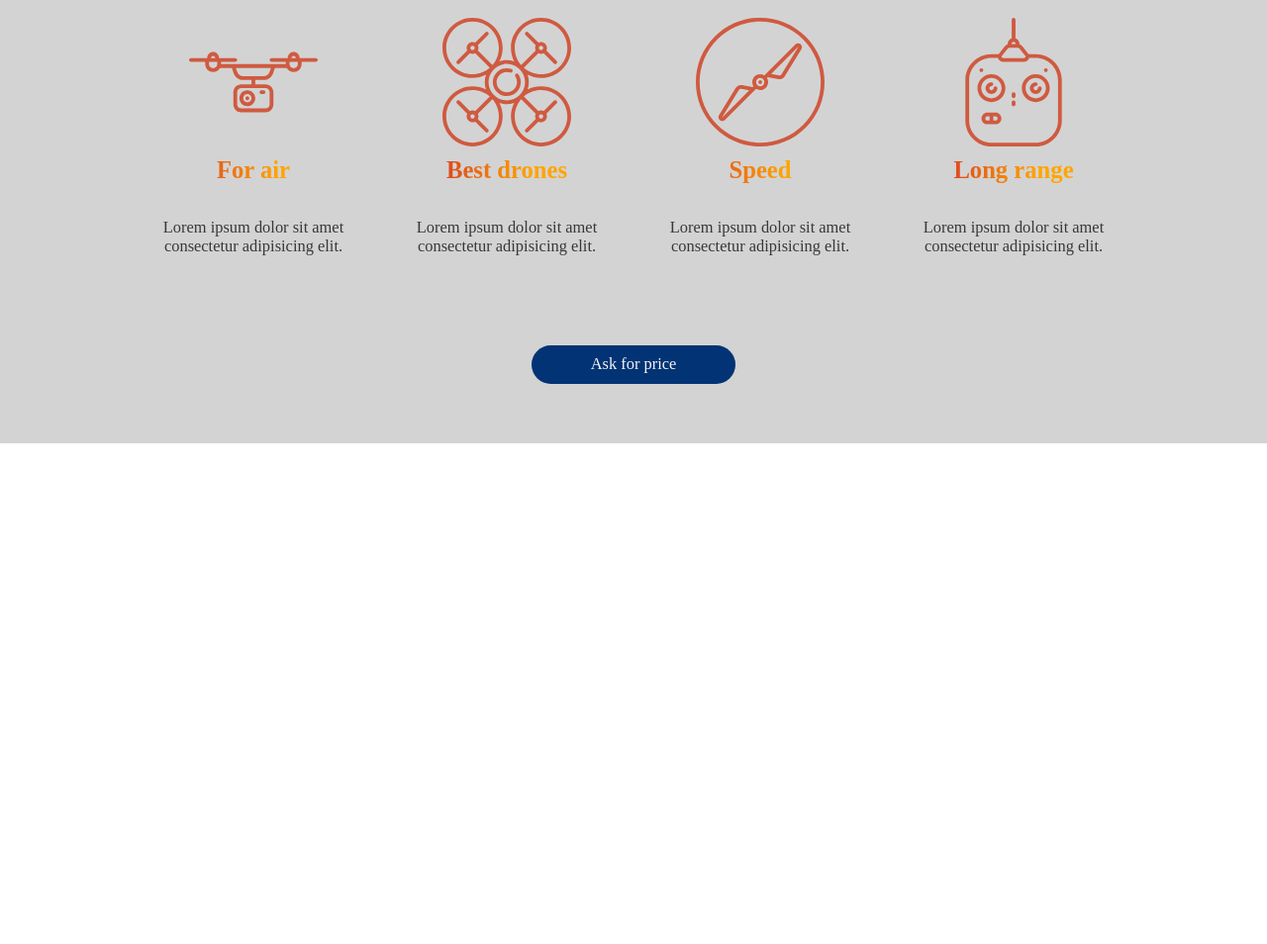
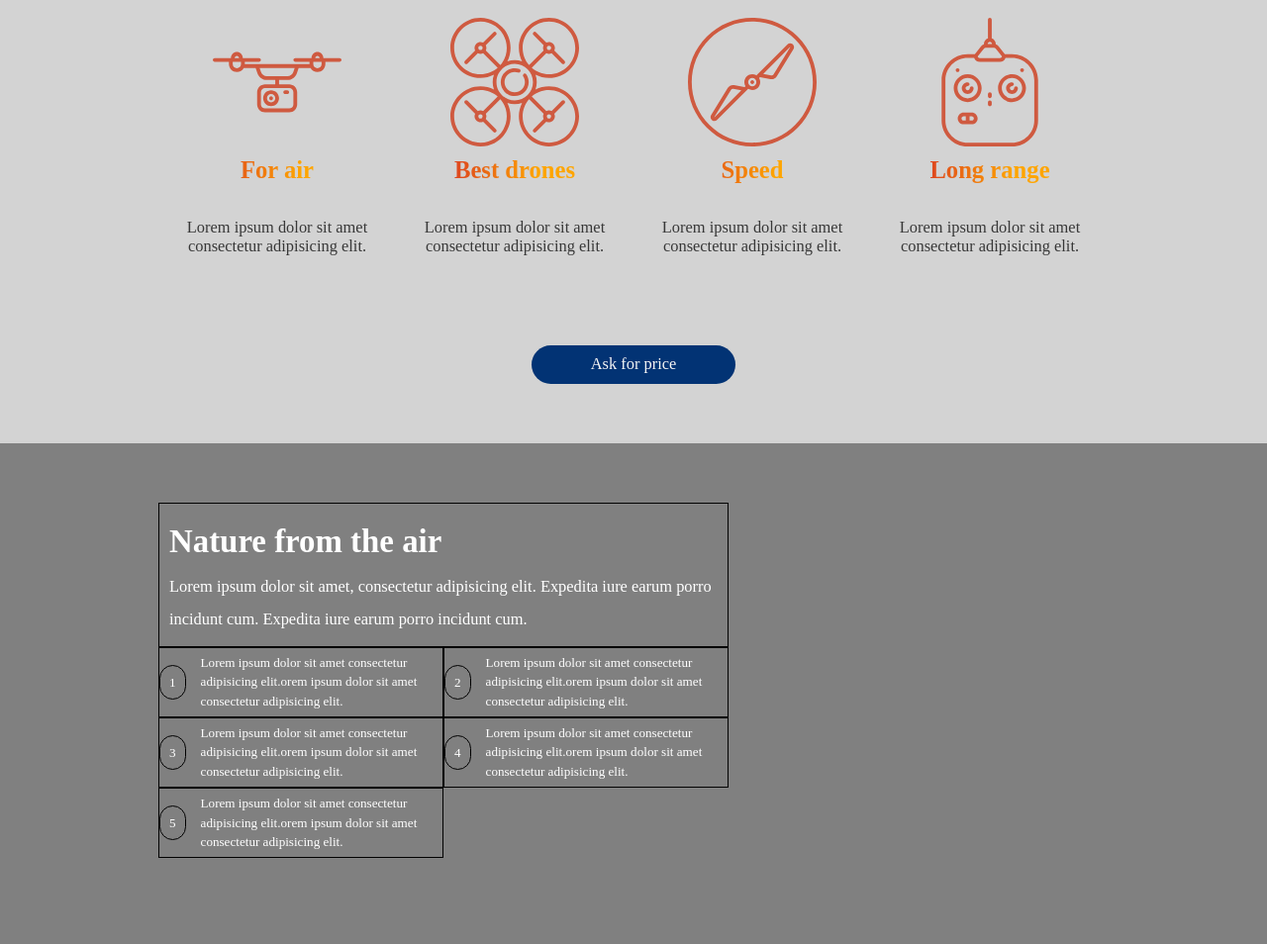
Before and after one commit to ArslanAmeer/Layout-Drone-Zone, a website: page src/index.html in a window 1280 px wide. Shown: the part 857-1811 px from the top of the page at 99% size. Before the commit the page ends 1305 px from the top, so only its background shows below. Drawn offline with Linux system fonts and the light colour scheme; files that its build step writes are made by us from their sources; a web font is replaced by a local one.

Commit message:
ADD: Specs Section Left Area added

```diff
--- /dev/null
+++ b/src/assets/less/components/droneSection.less
@@ -0,0 +1,79 @@
+.drones{
+    padding: 60px 0;
+    background-color: grey;
+    .narrow{
+
+        .specs-head{
+            padding: 10px;
+            border: 1px solid black;
+            text-align: center;
+            // margin: auto;
+            h1{
+                padding: 10px 0;
+            }
+            p{
+                line-height: 1.5em;
+            }
+        }
+
+        .specs{
+            // width: 75vw;
+            font-size: .8em;
+            margin: auto;
+            .card{
+                border: 1px solid black;
+                display: flex;
+                align-items: center;
+                .sr-no{
+                    text-align: center;
+                    width: 35px;
+                    height: 35px;
+                    border: 1px solid black;
+                    border-radius: 50px;
+                    padding: 9px;
+                }
+                p{
+                    padding: 5px 15px;
+                    line-height: 1.5em;
+                }
+            }
+        }
+
+    }
+
+}
+
+@media (min-width: 1024px) {
+    .drones{
+        .narrow{
+            .specs-head{
+                width: 45vw;
+                margin: 0;
+                text-align: inherit;
+                p{
+                    line-height: 2em;
+                }
+            }
+
+            .specs{
+                width: 45vw;
+                height: 30vh;
+                margin: 0;
+                .card{
+                    border: 1px solid black;
+                    width: 50%;
+                    display: flex;
+                    align-items: center;
+                    float: left;
+                    p{
+                        padding: 5px 15px;
+                        line-height: 1.5em;
+                    }
+                }
+                &:after{
+                    clear: both;
+                }
+            }
+        }
+    }
+}
--- a/src/assets/less/layout/template.less
+++ b/src/assets/less/layout/template.less
@@ -17,6 +17,6 @@ body{
     margin: auto;
 
     @media (min-width: 550px) {
-        width: 80vw;
+        width: 75vw;
     }
 }
--- a/src/index.html
+++ b/src/index.html
@@ -99,6 +99,38 @@
             <a href="#">Ask for price</a>
         </section>
 
+        <section class="drones">
+            <div class="narrow">
+                <header class="specs-head">
+                    <h1>Nature from the air</h1>
+                    <p>Lorem ipsum dolor sit amet, consectetur adipisicing elit. Expedita iure earum porro incidunt cum. Expedita iure earum porro incidunt cum.</p>
+                </header>
+
+                <div class="specs">
+                    <div class="card">
+                        <div class="sr-no">1</div>
+                        <p>Lorem ipsum dolor sit amet consectetur adipisicing elit.orem ipsum dolor sit amet consectetur adipisicing elit.</p>
+                    </div>
+                    <div class="card">
+                        <div class="sr-no">2</div>
+                        <p>Lorem ipsum dolor sit amet consectetur adipisicing elit.orem ipsum dolor sit amet consectetur adipisicing elit.</p>
+                    </div>
+                    <div class="card">
+                        <div class="sr-no">3</div>
+                        <p>Lorem ipsum dolor sit amet consectetur adipisicing elit.orem ipsum dolor sit amet consectetur adipisicing elit.</p>
+                    </div>
+                    <div class="card">
+                        <div class="sr-no">4</div>
+                        <p>Lorem ipsum dolor sit amet consectetur adipisicing elit.orem ipsum dolor sit amet consectetur adipisicing elit.</p>
+                    </div>
+                    <div class="card">
+                        <div class="sr-no">5</div>
+                        <p>Lorem ipsum dolor sit amet consectetur adipisicing elit.orem ipsum dolor sit amet consectetur adipisicing elit.</p>
+                    </div>
+                </div>
+            </div>
+        </section>
+
     </div>
 
     <script src="assets/js/allscript.min.js"></script>
```
Also changed, not shown: dist/assets/css/allstyle.min.css, dist/index.html, src/_notes/part3.png (added), 1 other file.
